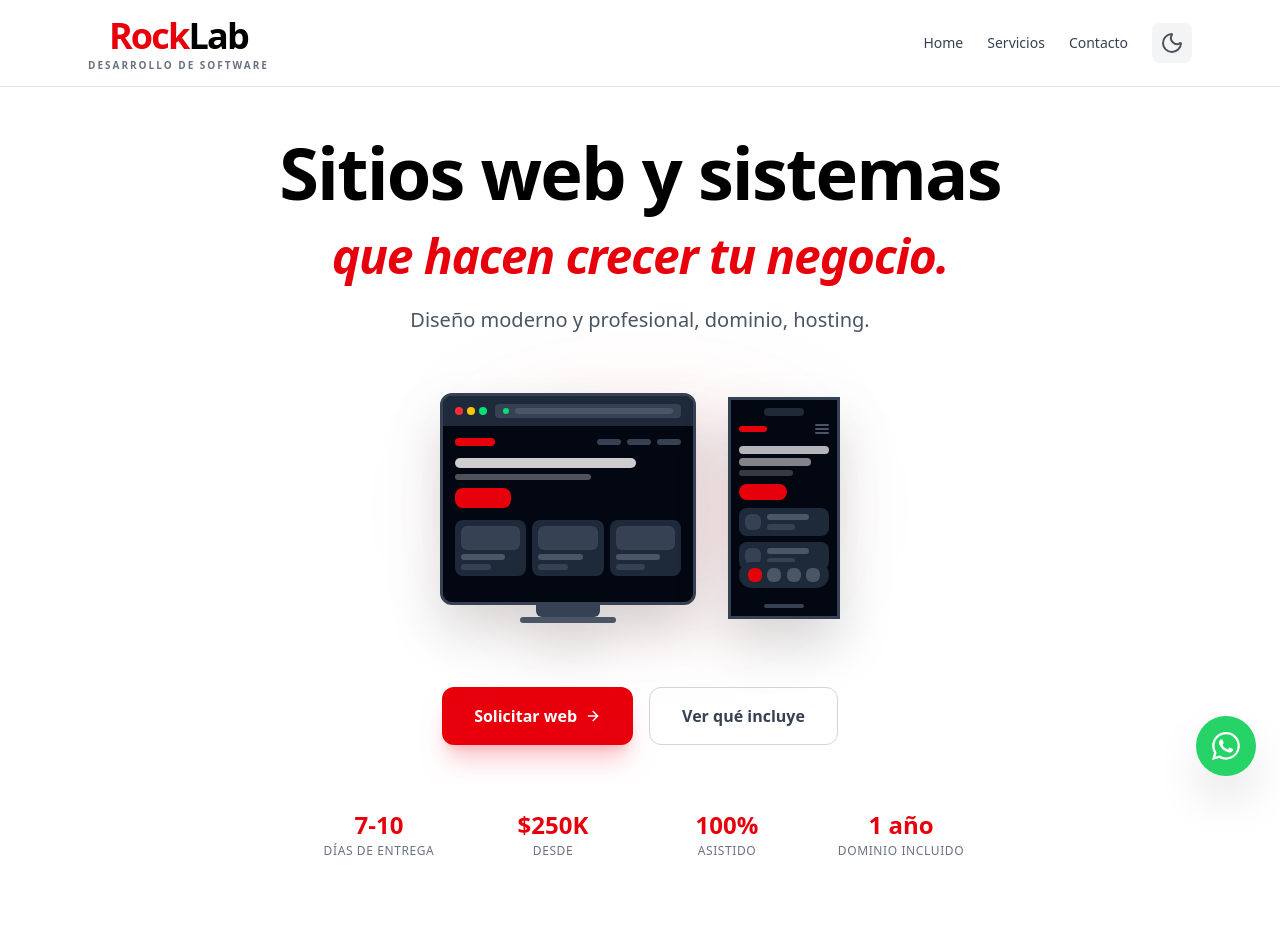
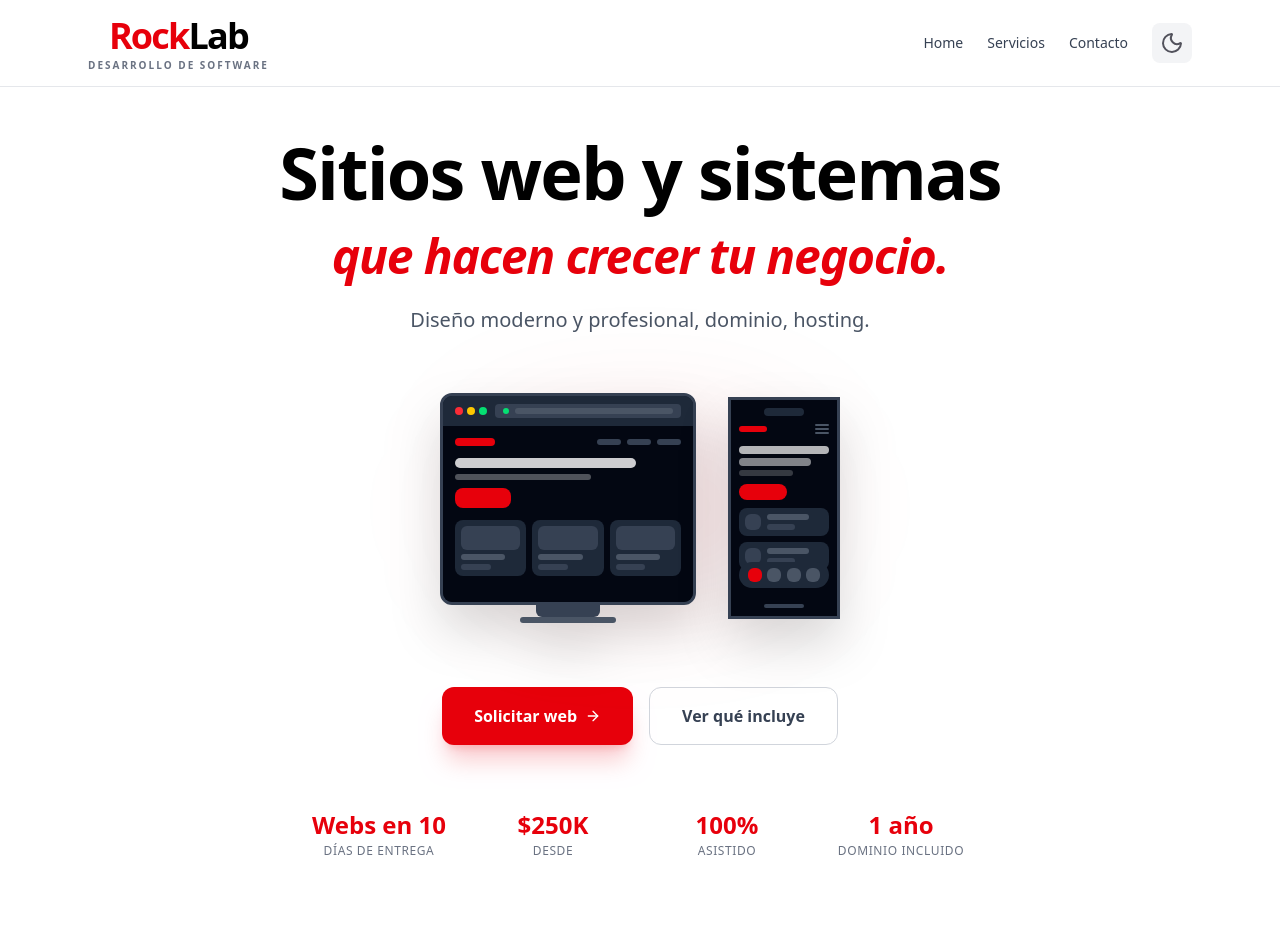
Before and after one commit to oscar-principi/rock-lab, a React (Vite) app: page /#/ in a window 1280 px wide. Shown: the top 952 px of the page. Built offline with nearby package versions, Linux system fonts and the light colour scheme.

Commit message:
update wsp

```diff
--- a/src/components/home/HeroSection.tsx
+++ b/src/components/home/HeroSection.tsx
@@ -2,7 +2,7 @@ import { Link } from "react-router-dom";
 import { ArrowRight } from "lucide-react";
 
 const stats = [
-  { value: "7-10", label: "días de entrega" },
+  { value: "Webs en 10", label: "días de entrega" },
   { value: "$250K", label: "desde" },
   { value: "100%", label: "asistido" },
   { value: "1 año", label: "dominio incluido" },
--- a/src/pages/Home.tsx
+++ b/src/pages/Home.tsx
@@ -1,6 +1,6 @@
 import { HeroSection } from "../components/home/HeroSection";
 import { LogoCarousel } from "../components/layout/LogoCarousel";
-import { WhatsAppButton } from "../components/layout/WhatsAppButton";
+// import { WhatsAppButton } from "../components/layout/WhatsAppButton";
 
 export default function Home() {
   return (
@@ -10,7 +10,7 @@ export default function Home() {
 
       <LogoCarousel />
 
-      <WhatsAppButton />
+      {/* <WhatsAppButton /> */}
 
     </main>
   );
```
